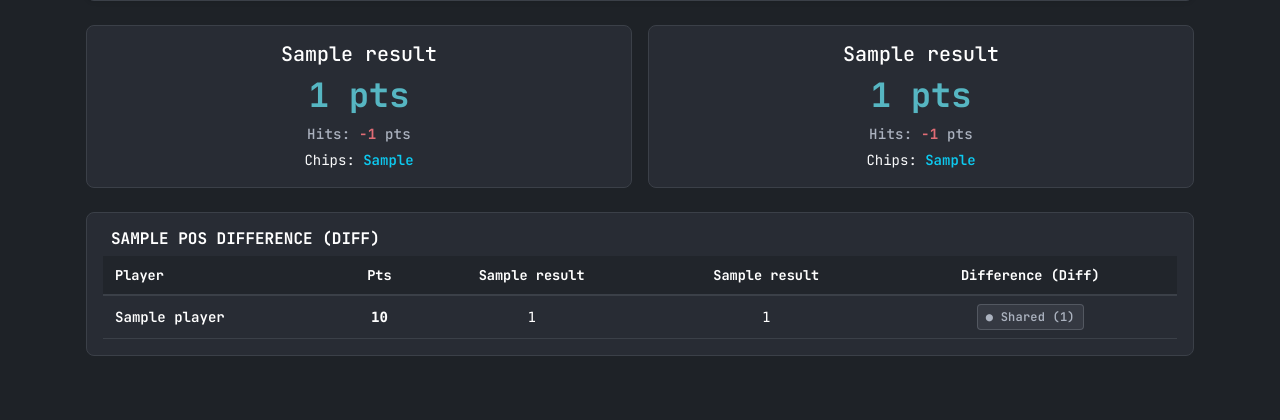
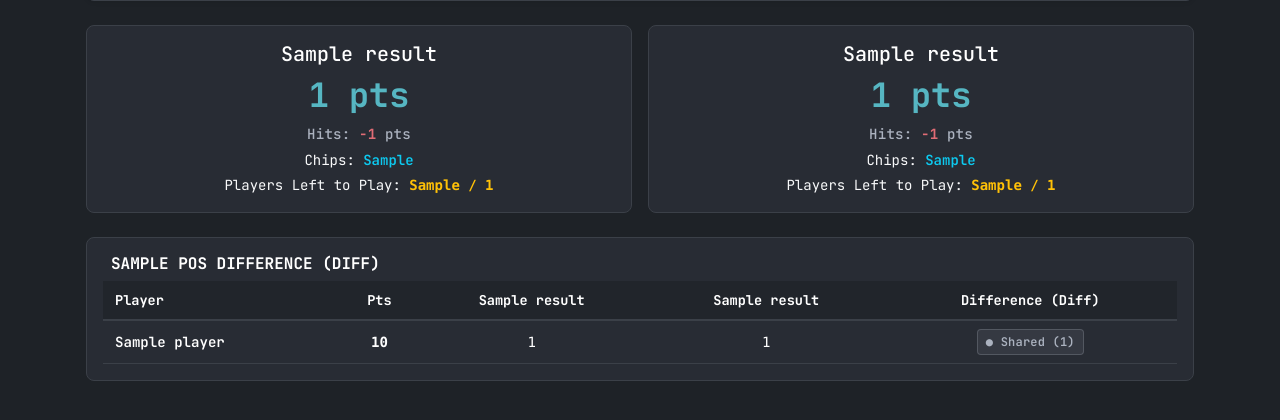
Before and after one commit to FeriCodes/super-league-website, a FastAPI app: template app/templates/index.html in a window 1280 px wide. Shown: the part 290-710 px from the top of the page. Run offline with FastAPI, Linux system fonts and the light colour scheme; the template is opened without the code that fills it: most values are stand-ins (such as "Sample title", 1, 10 or a date in 2020).

Commit message:
feat(status): accurately track remaining players left to play for both squads

```diff
--- a/app/main.py
+++ b/app/main.py
@@ -44,6 +44,35 @@ def home(request: Request):
             "gw": 5,
         },
     )
+
+
+def calculate_team_match_status(summary: dict, live_data: dict) -> dict:
+    """Calculate remaining players left to play out of total active squad slots."""
+    ownership = summary.get("ownership", [])
+    managers = summary.get("managers", [])
+
+    # Calculate total starting slots: 11 per manager, plus 4 extra for each Bench Boost
+    total_slots = 0
+    for m in managers:
+        if m.get("active_chip") == "bboost":
+            total_slots += 15
+        else:
+            total_slots += 11
+
+    # Count players who haven't kicked off yet
+    left_to_play = 0
+    for item in ownership:
+        p_id = item["id"]
+        count = item["count"]
+        status = live_data.get(p_id, {}).get("status", "Not Played Yet")
+
+        if status == "Not Played Yet":
+            left_to_play += count
+
+    return {
+        "left_to_play": left_to_play,
+        "total_slots": total_slots,
+    }
 
 
 def build_head_to_head_comparison(summary_a: dict, summary_b: dict, live_data: dict) -> dict:
@@ -127,6 +156,10 @@ def compare_teams(
     # Hook up live service directly
     live_data = get_live_scores_and_status(gameweek)
 
+    # Display players who played not yet
+    summary_a["status_counts"] = calculate_team_match_status(summary_a, live_data)
+    summary_b["status_counts"] = calculate_team_match_status(summary_b, live_data)
+
     grouped_comparison = build_head_to_head_comparison(summary_a, summary_b, live_data)
 
     results = {
--- a/app/templates/index.html
+++ b/app/templates/index.html
@@ -89,6 +89,12 @@
             <div class="small mt-1 text-light">
               Chips: <span class="text-info fw-semibold">{{ results.summary_a.active_chips }}</span>
             </div>
+            <div class="small mt-1 text-light">
+              Players Left to Play:
+              <span class="text-warning fw-bold font-monospace">
+                {{ results.summary_a.status_counts.left_to_play }} / {{ results.summary_a.status_counts.total_slots }}
+              </span>
+            </div>
           </div>
         </div>
 
@@ -102,6 +108,12 @@
             </div>
             <div class="small mt-1 text-light">
               Chips: <span class="text-info fw-semibold">{{ results.summary_b.active_chips }}</span>
+            </div>
+            <div class="small mt-1 text-light">
+              Players Left to Play:
+              <span class="text-warning fw-bold font-monospace">
+                {{ results.summary_b.status_counts.left_to_play }} / {{ results.summary_b.status_counts.total_slots }}
+              </span>
             </div>
           </div>
         </div>
```
